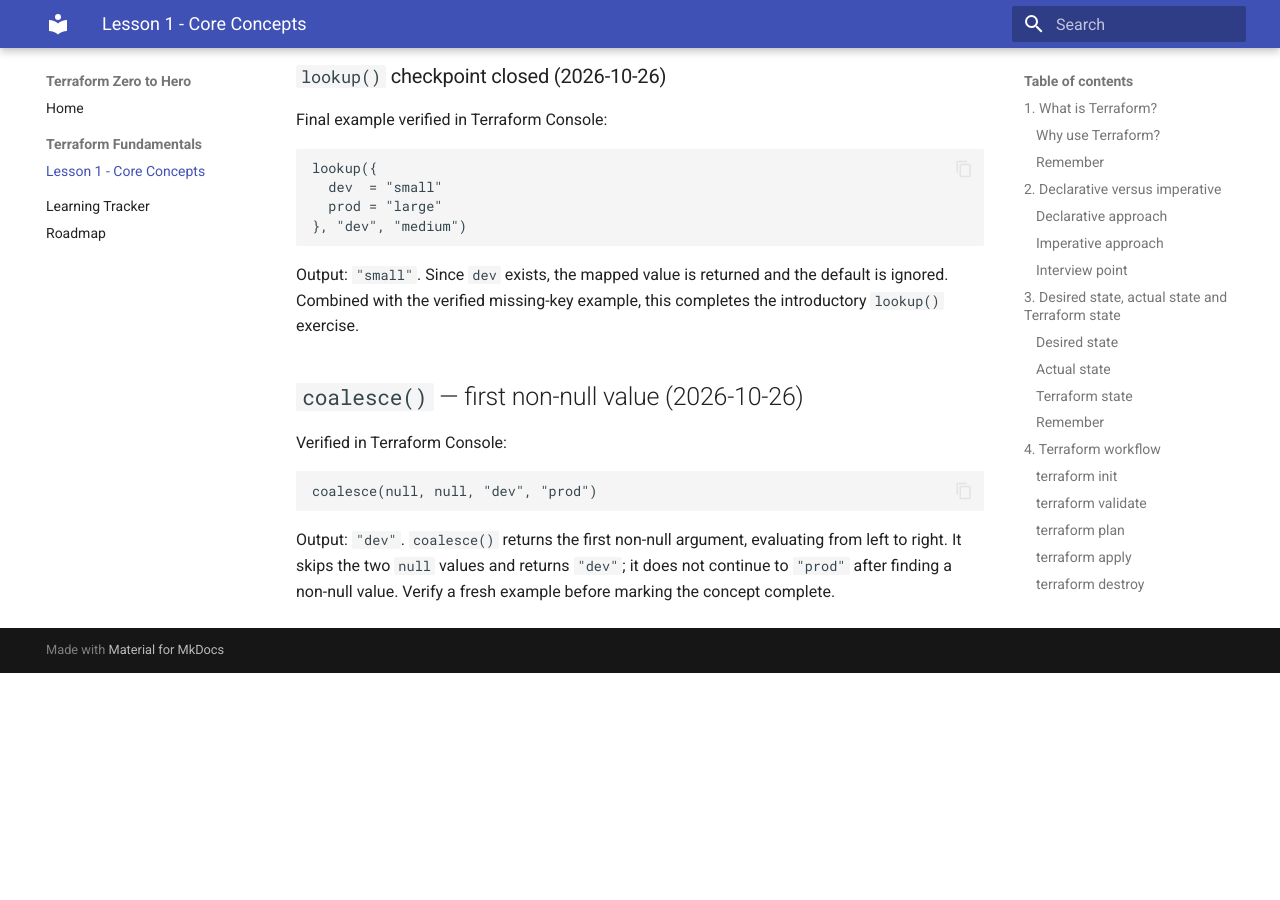
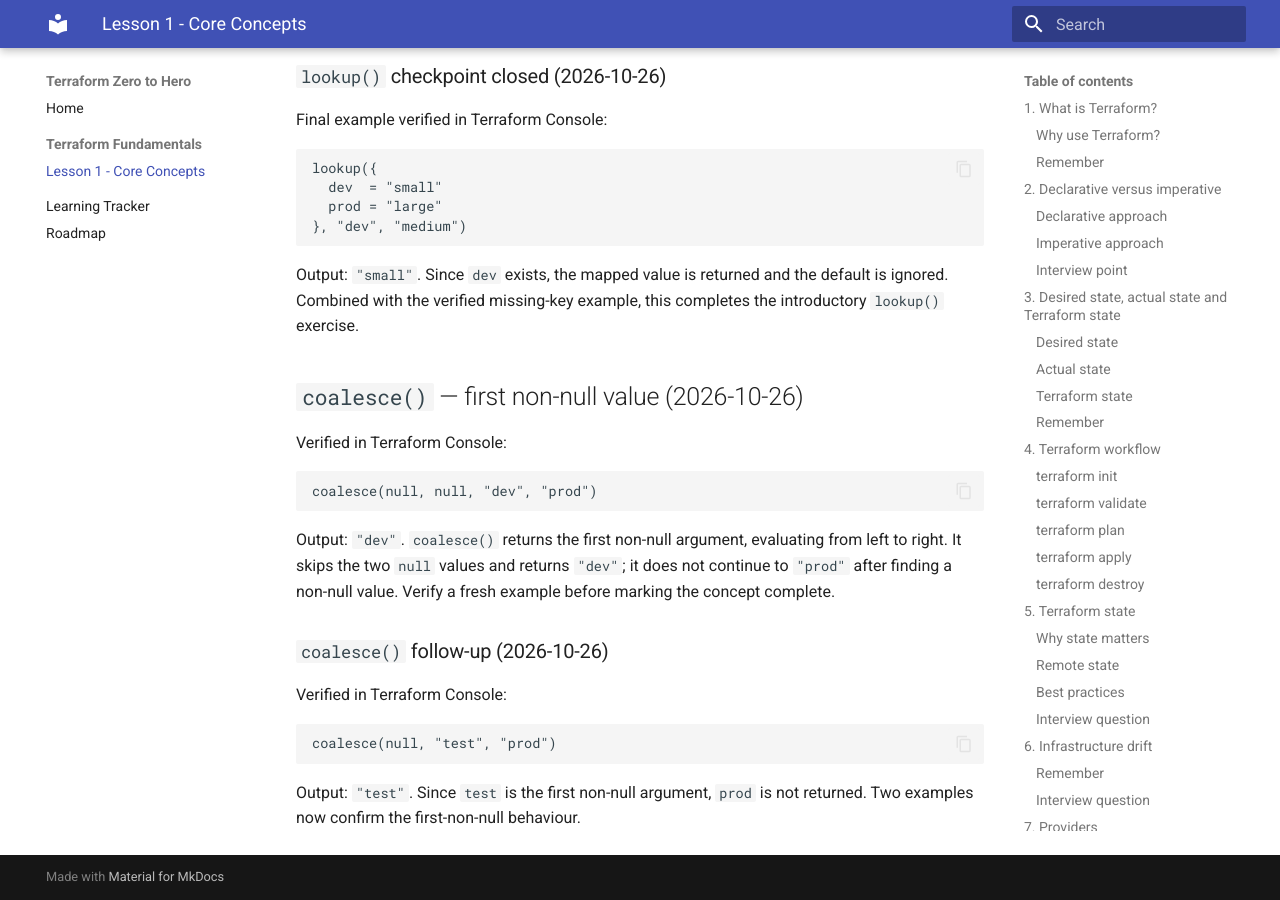
Before and after one commit to pshewale-dev/terraform-azure-lab, an MkDocs documentation site: the page built from docs/lesson-01-fundamentals.md, in a window 1280 px wide and 900 px high, scrolled down 23560 px. Built offline with MkDocs 1.6.1 and Material for MkDocs 9.7.7, drawn with Linux system fonts in a browser that asks for light colours; before the commit the page ends 24233 px from its top, so only the background shows below that.

Commit message:
docs: record second coalesce example

````diff
--- a/docs/lesson-01-fundamentals.md
+++ b/docs/lesson-01-fundamentals.md
@@ -1003,3 +1003,13 @@ coalesce(null, null, "dev", "prod")
 ```
 
 Output: `"dev"`. `coalesce()` returns the first non-null argument, evaluating from left to right. It skips the two `null` values and returns `"dev"`; it does not continue to `"prod"` after finding a non-null value. Verify a fresh example before marking the concept complete.
+
+
+### `coalesce()` follow-up (2026-10-26)
+Verified in Terraform Console:
+
+```hcl
+coalesce(null, "test", "prod")
+```
+
+Output: `"test"`. Since `test` is the first non-null argument, `prod` is not returned. Two examples now confirm the first-non-null behaviour.
````
